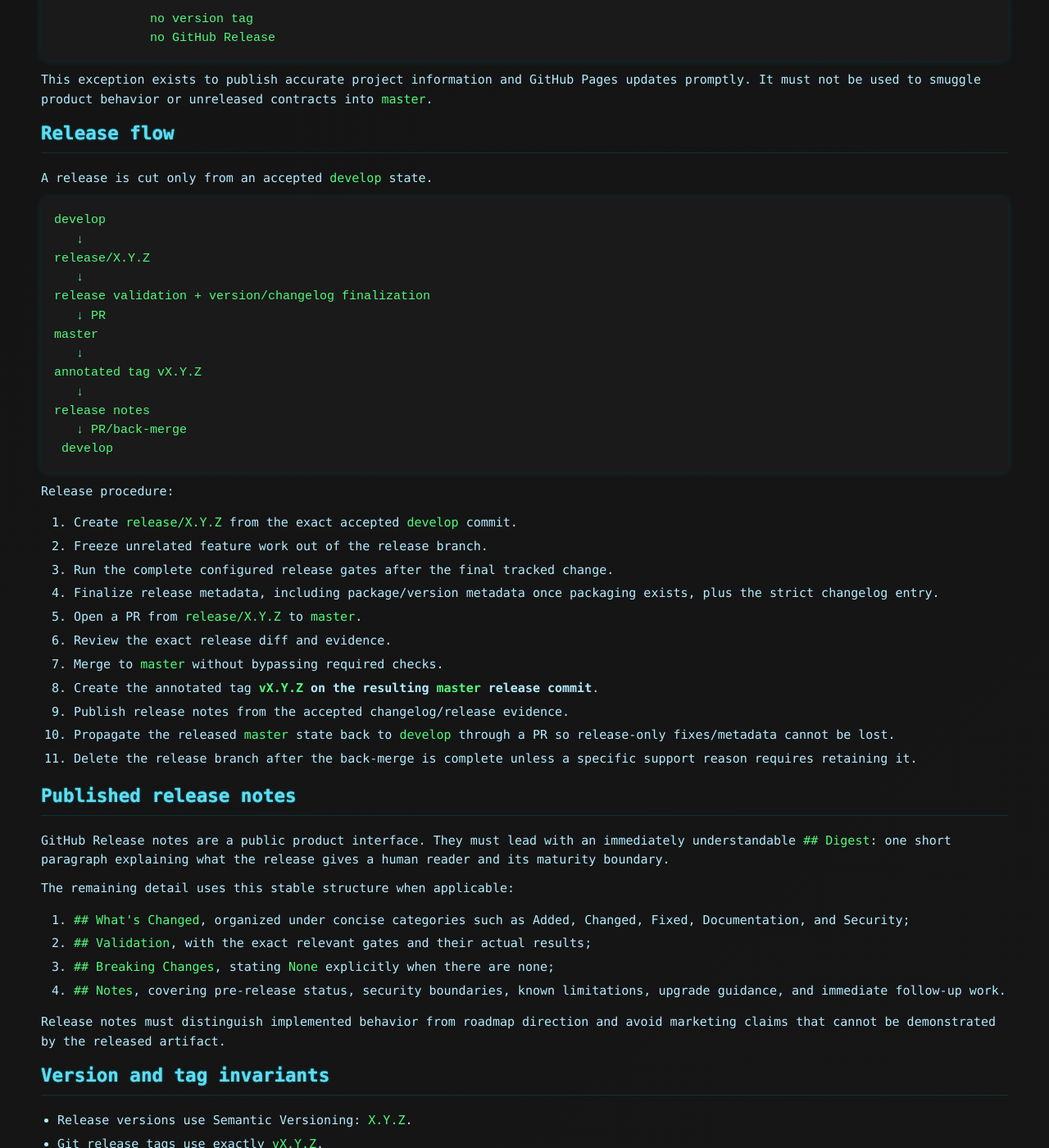
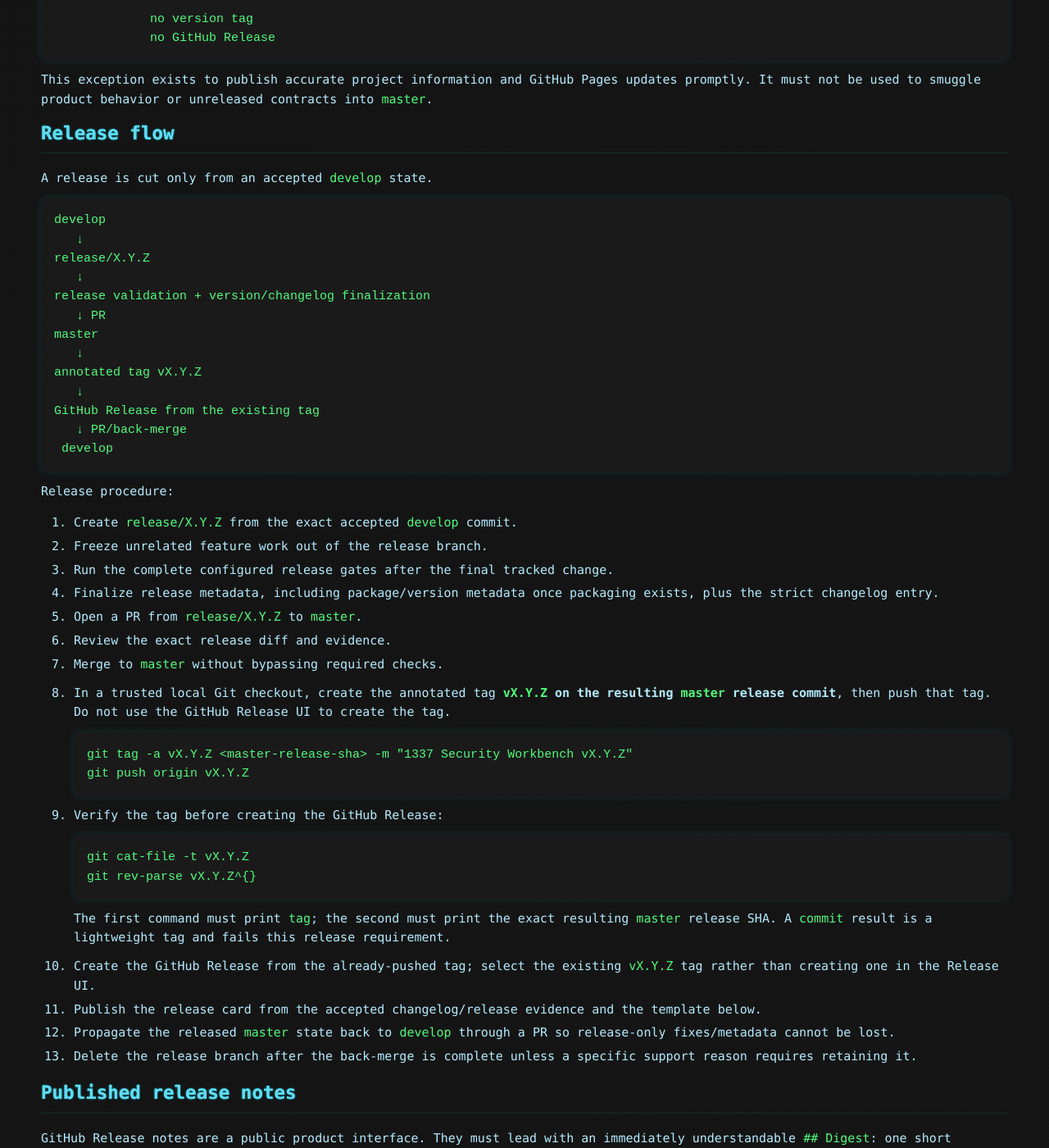
Before and after one commit to Fuzzy-Technologies/1337, a Jekyll site: the page built from docs/RELEASE_WORKFLOW.md, in a window 1280 px wide and 1400 px high, scrolled down 2775 px. Shown: the whole window at 82% size. Built offline with Jekyll 4.4.1, drawn with Linux system fonts in a browser that asks for light colours; our own code applies the rules of GitHub Pages for plain Markdown files; Markdown is read by kramdown in place of the engine named in the settings; some of the changed text lies outside the part shown.

Commit message:
docs: sync docs/RELEASE_WORKFLOW.md from develop

`````diff
--- a/docs/RELEASE_WORKFLOW.md
+++ b/docs/RELEASE_WORKFLOW.md
@@ -65,6 +65,7 @@ The final integration commit title should follow the project convention, for exa
 ```text
 1337: add public compatibility contract (#7)
 ```
+
 
 ## Documentation and GitHub Pages publication
 
@@ -143,7 +144,7 @@ master
    ↓
 annotated tag vX.Y.Z
    ↓
-release notes
+GitHub Release from the existing tag
    ↓ PR/back-merge
  develop
 ```
@@ -157,10 +158,31 @@ Release procedure:
 5. Open a PR from `release/X.Y.Z` to `master`.
 6. Review the exact release diff and evidence.
 7. Merge to `master` without bypassing required checks.
-8. Create the annotated tag **`vX.Y.Z` on the resulting `master` release commit**.
-9. Publish release notes from the accepted changelog/release evidence.
-10. Propagate the released `master` state back to `develop` through a PR so release-only fixes/metadata cannot be lost.
-11. Delete the release branch after the back-merge is complete unless a specific support reason requires retaining it.
+8. In a trusted local Git checkout, create the annotated tag **`vX.Y.Z` on the
+   resulting `master` release commit**, then push that tag. Do not use the GitHub
+   Release UI to create the tag.
+
+   ```bash
+   git tag -a vX.Y.Z <master-release-sha> -m "1337 Security Workbench vX.Y.Z"
+   git push origin vX.Y.Z
+   ```
+
+9. Verify the tag before creating the GitHub Release:
+
+   ```bash
+   git cat-file -t vX.Y.Z
+   git rev-parse vX.Y.Z^{}
+   ```
+
+   The first command must print `tag`; the second must print the exact resulting
+   `master` release SHA. A `commit` result is a lightweight tag and fails this
+   release requirement.
+10. Create the GitHub Release from the already-pushed tag; select the existing
+    `vX.Y.Z` tag rather than creating one in the Release UI.
+11. Publish the release card from the accepted changelog/release evidence and
+    the template below.
+12. Propagate the released `master` state back to `develop` through a PR so release-only fixes/metadata cannot be lost.
+13. Delete the release branch after the back-merge is complete unless a specific support reason requires retaining it.
 
 ## Published release notes
 
@@ -174,11 +196,70 @@ The remaining detail uses this stable structure when applicable:
    Changed, Fixed, Documentation, and Security;
 2. `## Validation`, with the exact relevant gates and their actual results;
 3. `## Breaking Changes`, stating `None` explicitly when there are none;
-4. `## Notes`, covering pre-release status, security boundaries, known
+4. `## Try it from source`, with commands that check out the exact release tag;
+5. `## Notes`, covering pre-release status, security boundaries, known
    limitations, upgrade guidance, and immediate follow-up work.
 
 Release notes must distinguish implemented behavior from roadmap direction and
 avoid marketing claims that cannot be demonstrated by the released artifact.
+
+### Release-card template
+
+Use the following structure, omitting only sections that are genuinely not
+applicable. Keep the Digest to one short, human-readable paragraph.
+
+````markdown
+## Digest
+
+<What a reader gains in this version and its maturity boundary.>
+
+## What's Changed
+
+### Added
+
+- <Implemented capability with a useful public link when available.>
+
+### Changed
+
+- <Implemented change.>
+
+### Documentation
+
+- [Vision](https://github.com/Fuzzy-Technologies/1337/blob/vX.Y.Z/docs/VISION.md)
+  and other public references relevant to this release.
+
+### Security
+
+- <Implemented security boundary or hardening.>
+
+## Validation
+
+- [Exact GitHub Actions run](https://github.com/Fuzzy-Technologies/1337/actions/runs/<run-id>)
+  — <actual result and scope>.
+
+## Breaking Changes
+
+None.
+
+## Try it from source
+
+```sh
+git clone --branch vX.Y.Z --depth 1 https://github.com/Fuzzy-Technologies/1337.git
+cd 1337
+python -m pip install uv==0.11.33
+uv run --locked 1337 help
+uv run --locked --extra dev 1337-dev check
+```
+
+## Notes
+
+<Pre-release status, known limitations, and immediate follow-up work.>
+````
+
+Use readable Markdown links for a public artifact, pull request, issue, or CI
+run when the link supplies useful evidence or a meaningful next step. Links to
+release content must resolve against the released tag (`vX.Y.Z`), not a moving
+branch. Do not add decorative links or make a roadmap item look implemented.
 
 ## Version and tag invariants
 
`````
